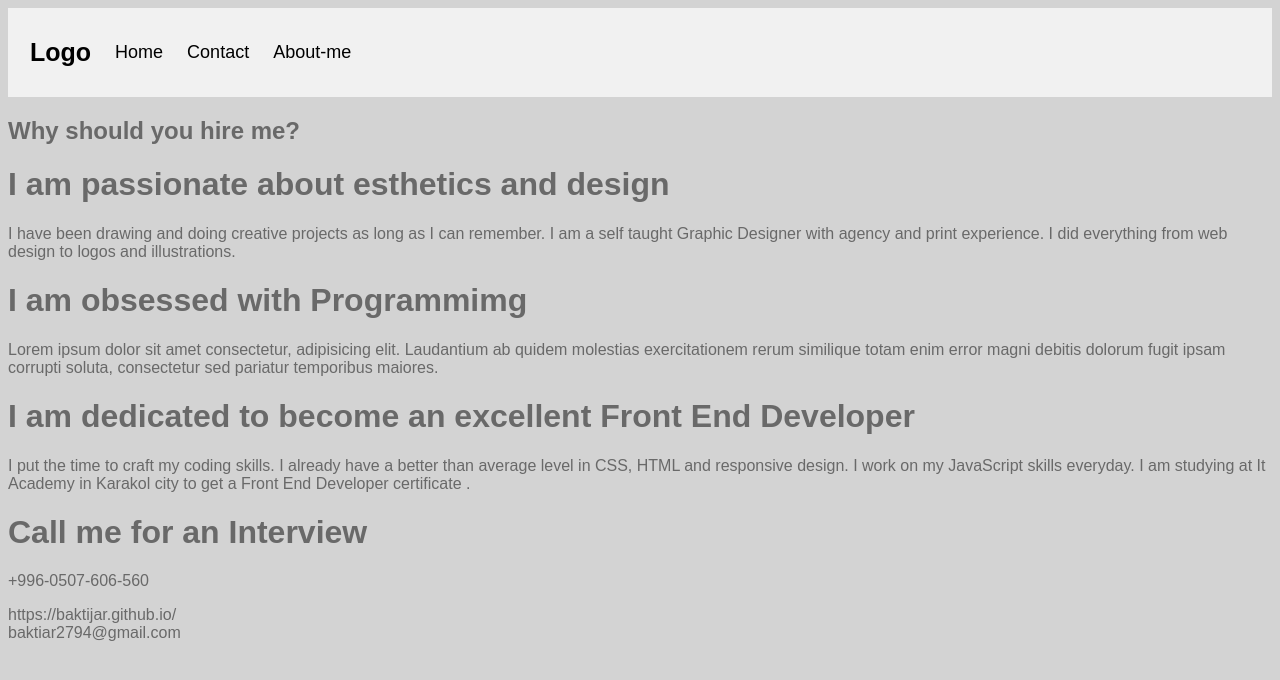
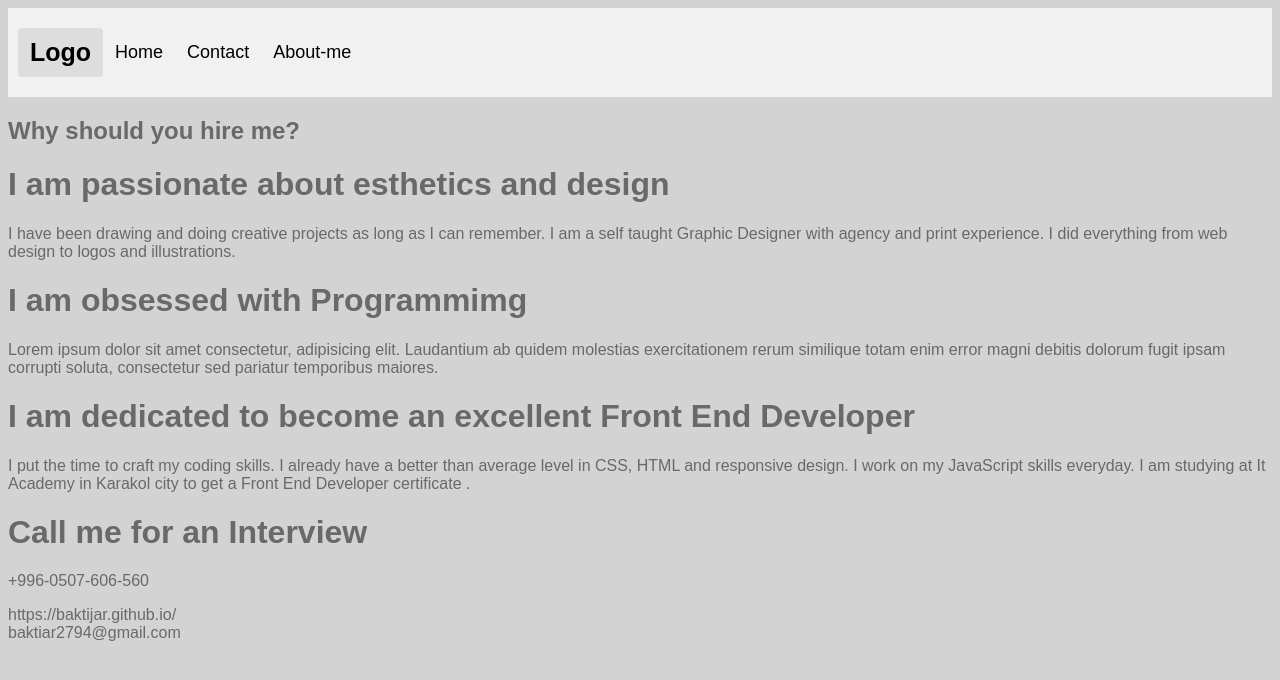
Before and after one commit to Baktijar/Responsive-Page, a plain HTML site: page index.html in a window 1280 px wide. In both pictures the pointer is over the link "Logo". Drawn offline with Linux system fonts and the light colour scheme.

Commit message:
Change the background color on mouse-over

```diff
--- a/style.css
+++ b/style.css
@@ -24,3 +24,6 @@ body {
   font-size: 25px;
   font-weight: bold;
 }
+.header a:hover {
+  background-color: #ddd;
+  color: black;
```
